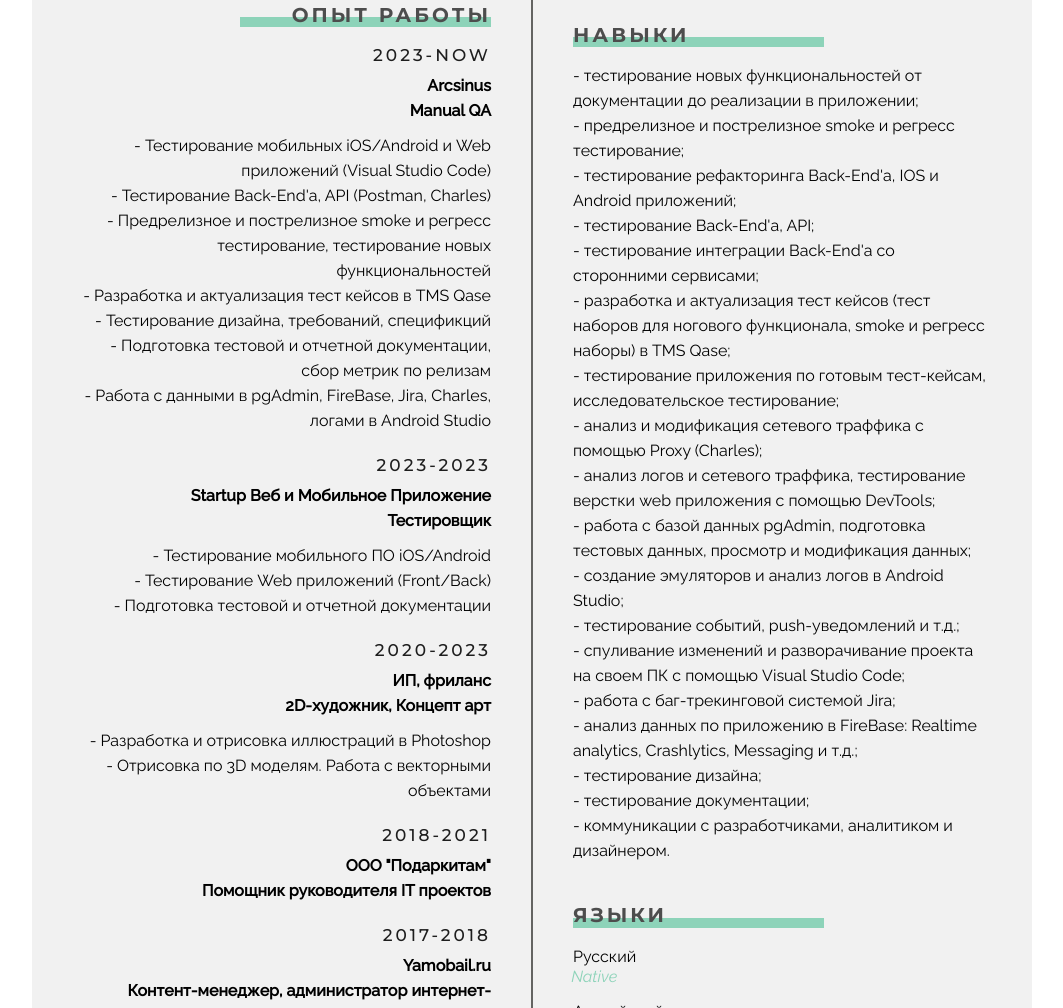
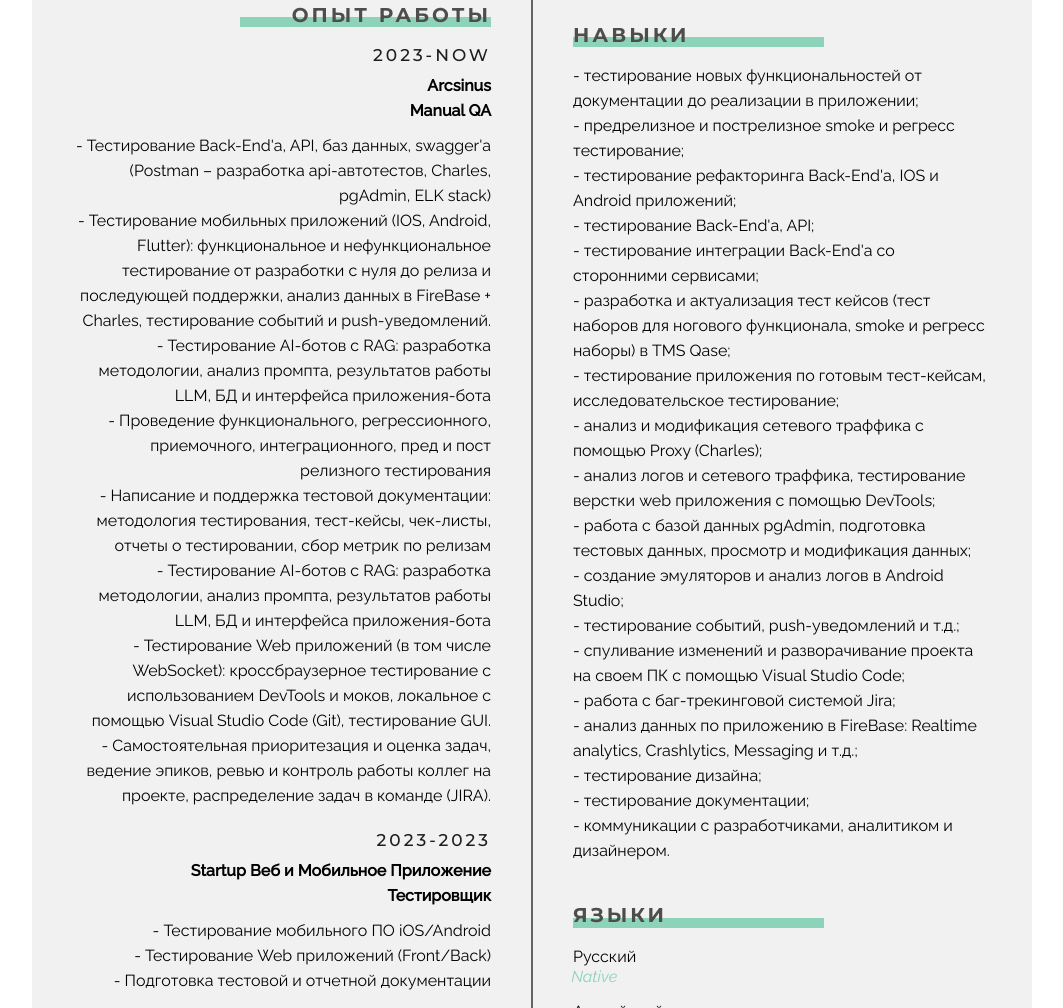
Before and after one commit to vivalapanic/cv, a plain HTML site: page index.html in a window 1280 px wide. Shown: the part 556-1564 px from the top of the page, without its empty margins (108-1171 px from the left). Drawn offline with Linux system fonts and the light colour scheme.

Commit message:
Update index.html

```diff
--- a/index.html
+++ b/index.html
@@ -55,13 +55,14 @@
               </div>
               <div>
                 <ul>
-                  <li>- Тестирование мобильных iOS/Android и Web приложений (Visual Studio Code)</li>
-                  <li>- Тестирование Back-End'a, API (Postman, Charles)</li>
-                  <li>- Предрелизное и пострелизное smoke и регресс тестирование, тестирование новых функциональностей</li>
-                   <li>- Разработка и актуализация тест кейсов в TMS Qase</li>
-                   <li>- Тестирование дизайна, требований, спецификций</li>
-                   <li>- Подготовка тестовой и отчетной документации, сбор метрик по релизам</li>
-                   <li>- Работа с данными в pgAdmin, FireBase, Jira, Charles, логами в Android Studio</li>
+                  <li>- Тестирование Back-End'a, API, баз данных, swagger'a (Postman – разработка api-автотестов, Charles, pgAdmin, ELK stack)</li>
+                   <li>- Тестирование мобильных приложений (IOS, Android, Flutter): функциональное и нефункциональное тестирование от разработки с нуля до релиза и последующей поддержки, анализ данных в FireBase + Charles, тестирование событий и push-уведомлений. </li>
+                   <li>- Тестирование AI-ботов с RAG: разработка методологии, анализ промпта, результатов работы LLM, БД и интерфейса приложения-бота </li>
+                  <li>- Проведение функционального, регрессионного, приемочного, интеграционного, пред и пост релизного тестирования </li>
+                   <li>- Написание и поддержка тестовой документации: методология тестирования, тест-кейсы, чек-листы, отчеты о тестировании, сбор метрик по релизам</li>
+                   <li>- Тестирование AI-ботов с RAG: разработка методологии, анализ промпта, результатов работы LLM, БД и интерфейса приложения-бота </li>
+                   <li>-  Тестирование Web приложений (в том числе WebSocket): кроссбраузерное тестирование с использованием DevTools и моков, локальное с помощью Visual Studio Code (Git), тестирование GUI.</li>
+                   <li>- Самостоятельная приоритезация и оценка задач, ведение эпиков, ревью и контроль работы коллег на проекте, распределение задач в команде (JIRA). </li>
                 </ul>
               </div>
             </div>
@@ -85,12 +86,12 @@
                 <span class="company-name">ИП, фриланс</span>
                 <span class="position">2D-художник, Концепт арт</span>
               </div>
-              <div>
+<!--               <div>
                 <ul>
                   <li>- Разработка и отрисовка иллюстраций в Photoshop</li>
                   <li>- Отрисовка по 3D моделям. Работа с векторными объектами</li>
                 </ul>
-              </div>
+              </div> -->
             </div>
             <div class="text-block">
               <div class="text-header">
```
